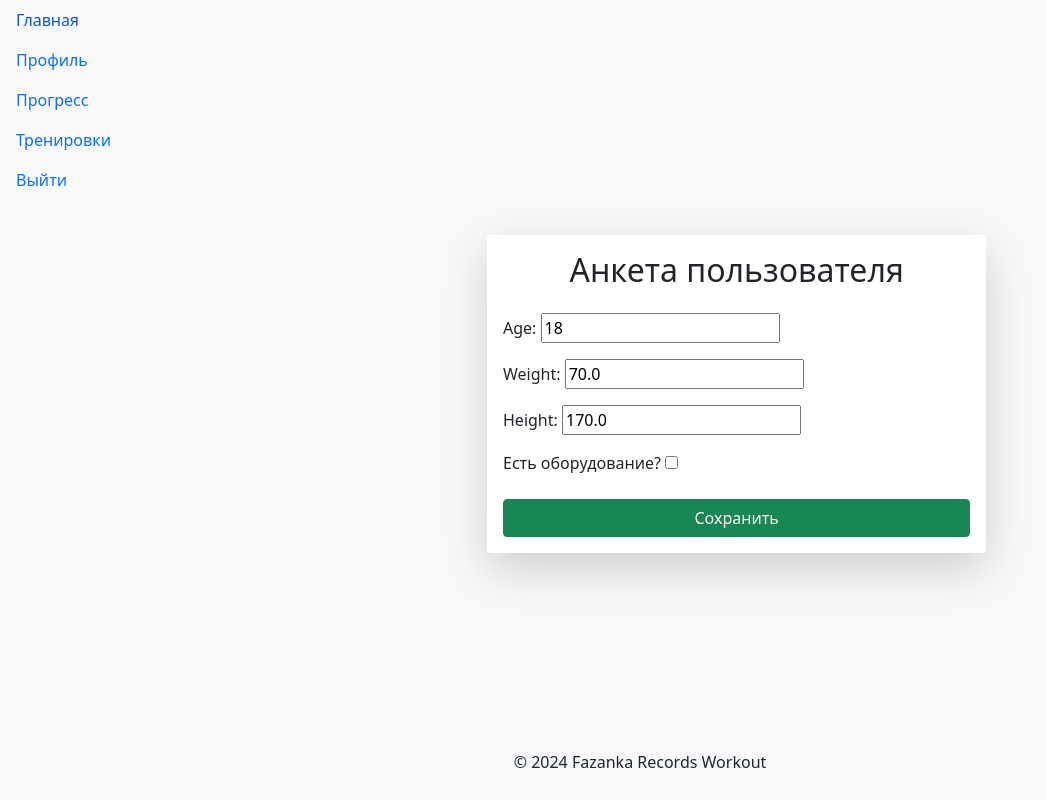
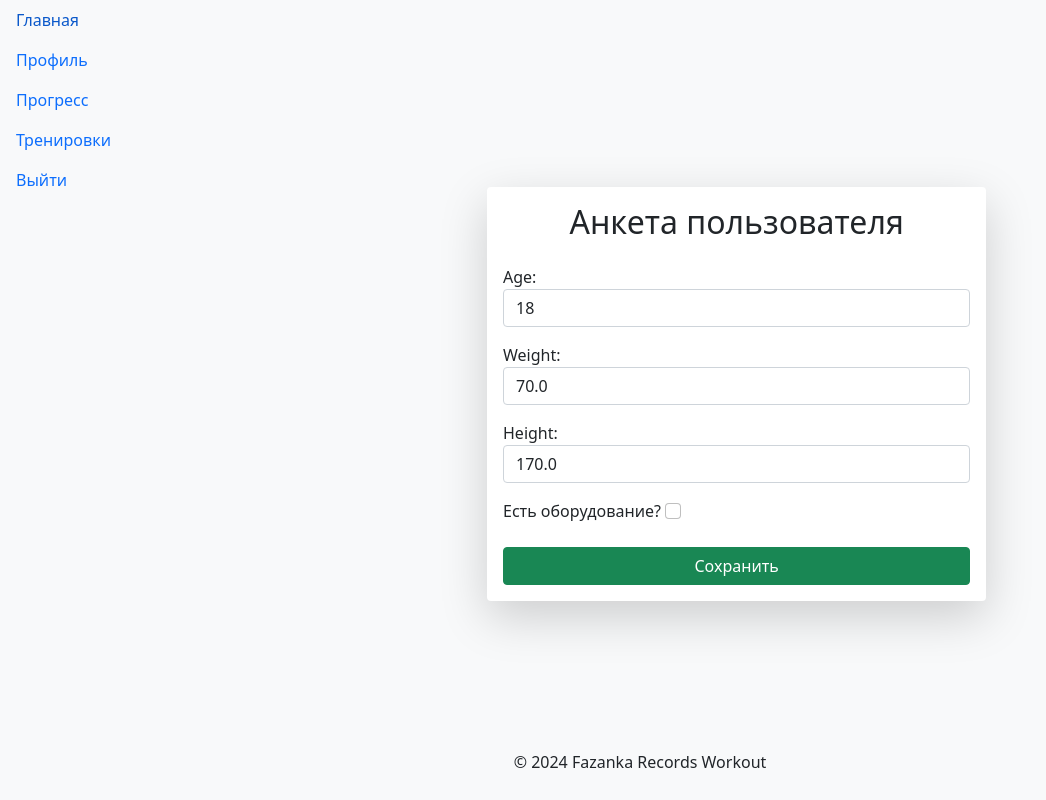
Before and after one commit to Ithinkimbulletproof/Home_Workouts, a Django app: page /profile/ in a window 1280 px wide. Shown: the whole page, without its empty margins (0-1046 px from the left). Run offline with Django 5.2, Linux system fonts and the light colour scheme; the visitor is signed in with stand-in values (Sample User, id 1).

Commit message:
Some fix

```diff
--- a/home_workouts/workouts/models.py
+++ b/home_workouts/workouts/models.py
@@ -35,7 +35,7 @@ class WorkoutPlan(models.Model):
     name = models.CharField(max_length=200)
     description = models.TextField()
     equipment_required = models.BooleanField(default=False)
-    intensity_level = models.CharField(max_length=10, choices=INTENSITY_CHOICES)  # Увеличено до 10
+    intensity_level = models.CharField(max_length=10, choices=INTENSITY_CHOICES)
     scheduled_date = models.DateField(null=True, blank=True)
 
     def __str__(self):
@@ -81,8 +81,7 @@ class UserGoal(models.Model):
     user = models.ForeignKey(settings.AUTH_USER_MODEL, on_delete=models.CASCADE)
     goal_description = models.CharField(max_length=255)
     date_set = models.DateField(auto_now_add=True)
-    # Можно добавить статус или прогресс, если необходимо
-    progress = models.FloatField(default=0.0)  # Поле для хранения прогресса
+    progress = models.FloatField(default=0.0)
 
     def __str__(self):
         return f"{self.user.username} - {self.goal_description}"
--- a/home_workouts/workouts/templates/workouts/profile.html
+++ b/home_workouts/workouts/templates/workouts/profile.html
@@ -1,14 +1,16 @@
 {% extends 'workouts/base.html' %}
+{% load workouts.form_extras %}
 
 {% block title %}Анкета{% endblock %}
 
 {% block content %}
 <div class="container mt-5">
     <div class="row justify-content-center">
-        <div class="col-md-6">
+        <div class="col-md-8 col-lg-6">
             <div class="card shadow-lg border-0">
                 <div class="card-body">
                     <h2 class="text-center mb-4">Анкета пользователя</h2>
+
                     {% if messages %}
                         <div class="alert alert-info">
                             {% for message in messages %}
@@ -16,33 +18,37 @@
                             {% endfor %}
                         </div>
                     {% endif %}
+
                     <form method="POST">
                         {% csrf_token %}
 
                         <div class="form-group mb-3">
                             {{ form.age.label_tag }}
-                            {{ form.age }}
+                            {{ form.age|add_class:"form-control" }}
                             {% if form.age.errors %}
                                 <div class="text-danger">{{ form.age.errors }}</div>
                             {% endif %}
                         </div>
+
                         <div class="form-group mb-3">
                             {{ form.weight.label_tag }}
-                            {{ form.weight }}
+                            {{ form.weight|add_class:"form-control" }}
                             {% if form.weight.errors %}
                                 <div class="text-danger">{{ form.weight.errors }}</div>
                             {% endif %}
                         </div>
+
                         <div class="form-group mb-3">
                             {{ form.height.label_tag }}
-                            {{ form.height }}
+                            {{ form.height|add_class:"form-control" }}
                             {% if form.height.errors %}
                                 <div class="text-danger">{{ form.height.errors }}</div>
                             {% endif %}
                         </div>
+
                         <div class="form-group mb-4">
                             <label for="id_has_equipment">Есть оборудование?</label>
-                            {{ form.has_equipment }}
+                            {{ form.has_equipment|add_class:"form-check-input" }}
                             {% if form.has_equipment.errors %}
                                 <div class="text-danger">{{ form.has_equipment.errors }}</div>
                             {% endif %}
--- a/home_workouts/workouts/urls.py
+++ b/home_workouts/workouts/urls.py
@@ -4,6 +4,7 @@ from django.contrib.auth import views as auth_views
 
 urlpatterns = [
     path("", views.home, name="home"),
+    path("main/", views.main, name="main"),
     path("register/", views.register, name="register"),
     path(
         "login/",
--- a/home_workouts/workouts/views.py
+++ b/home_workouts/workouts/views.py
@@ -18,9 +18,7 @@ def register(request):
     if request.method == "POST":
         form = UserRegistrationForm(request.POST)
         if form.is_valid():
-            user = form.save(commit=False)
-            user.set_password(form.cleaned_data["password"])
-            user.save()
+            user = form.save()
             login(request, user)
             messages.success(request, "Вы успешно зарегистрированы!")
             return redirect("profile")
@@ -28,6 +26,7 @@ def register(request):
             messages.error(request, "Ошибка регистрации. Проверьте данные и попробуйте снова.")
     else:
         form = UserRegistrationForm()
+
     return render(request, "workouts/register.html", {"form": form})
 
 
```
Also changed, not shown: home_workouts/workouts/migrations/0001_initial.py.
